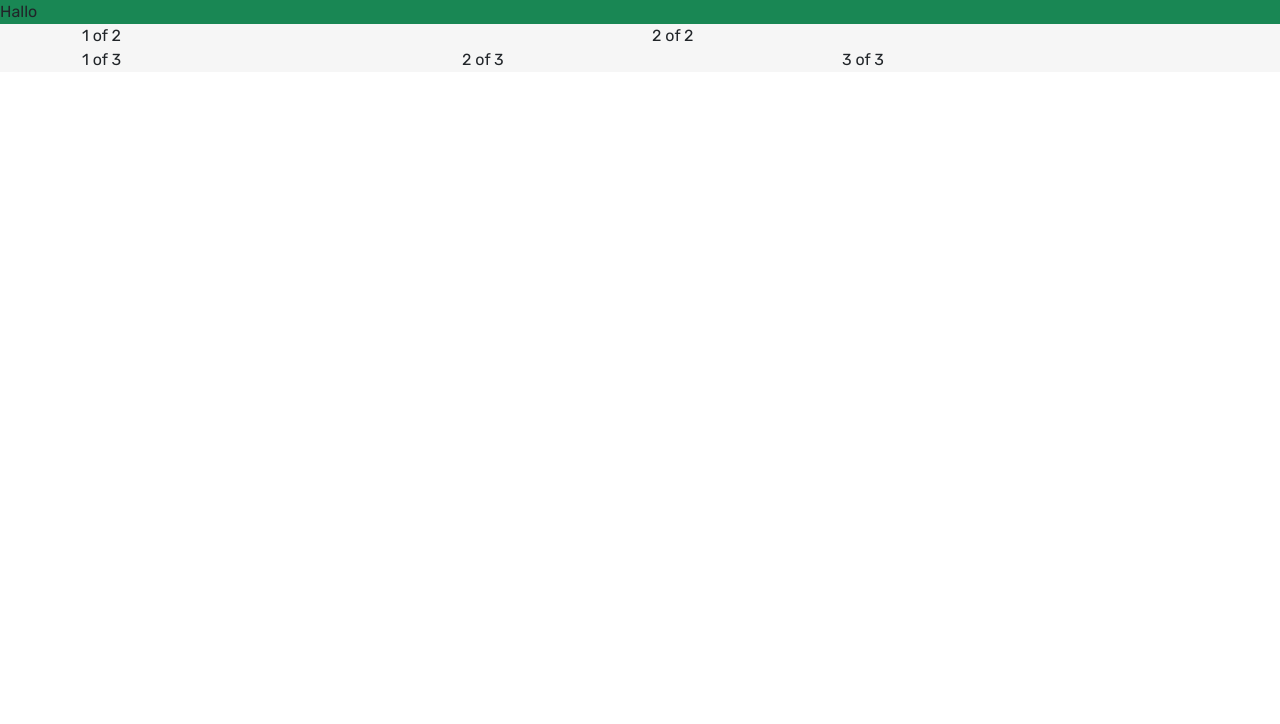
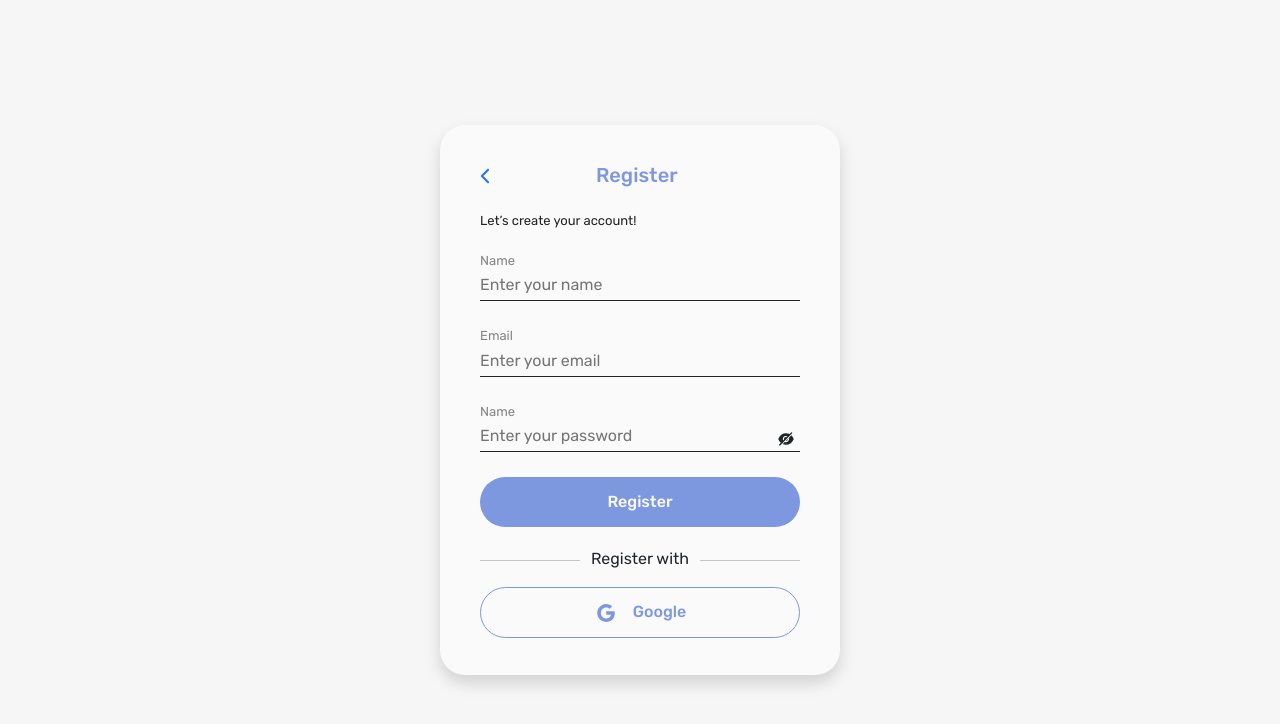
Before and after one commit to hakamfaza/Front-End-TelegramApp, a React (Create React App) app: page / in a window 1280 px wide. Shown: the top 724 px of the page. Built offline with nearby package versions, Linux system fonts and the light colour scheme.

Commit message:
add auth register

```diff
--- a/package.json
+++ b/package.json
@@ -10,6 +10,7 @@
     "bootstrap": "^5.1.3",
     "react": "^18.1.0",
     "react-dom": "^18.1.0",
+    "react-icons": "^4.4.0",
     "react-router-dom": "^6.3.0",
     "react-scripts": "5.0.1",
     "reactstrap": "^9.0.3",
--- a/src/index.css
+++ b/src/index.css
@@ -6,7 +6,8 @@
   --theme-secondary-color: rgba(246, 246, 246, 1);
   --text-primary-color: rgba(35, 35, 35, 1);
   --text-secondary-color: rgba(132, 132, 132, 1);
-  --small-object-color: rgba(255, 85, 85, 1);
+  --primary-object-color: rgba(38, 117, 236, 1);
+  --secondary-object-color: rgba(255, 85, 85, 1);
 }
 
 * {
--- a/src/pages/Register.jsx
+++ b/src/pages/Register.jsx
@@ -1,20 +1,59 @@
-import React from 'react';
-import Card from '../components/card/Card';
+import React, { useState } from 'react';
 import '../styles/auth.css';
+import { IoIosArrowBack } from 'react-icons/io';
+import { AiFillEyeInvisible, AiFillEye, AiOutlineGoogle } from 'react-icons/ai';
 
 export default function Register() {
+  const [visibel, setVisible] = useState(false);
   return (
     <div className="auth">
-      <div className="bg-success">Hallo</div>
       <div className="container">
-        <div className="row">
-          <div className="col">1 of 2</div>
-          <div className="col">2 of 2</div>
-        </div>
-        <div className="row">
-          <div className="col">1 of 3</div>
-          <div className="col">2 of 3</div>
-          <div className="col">3 of 3</div>
+        <div className="card shadow">
+          <div className="header">
+            <IoIosArrowBack className="iconBack" />
+            <p className="title">Register</p>
+          </div>
+          <p className="text">Let’s create your account!</p>
+          <form action="">
+            <div className="form">
+              <label className="label" htmlFor="username">
+                Name
+              </label>
+              <input type="text" className="input" id="username" placeholder="Enter your name" />
+            </div>
+            <div className="form">
+              <label className="label" htmlFor="email">
+                Email
+              </label>
+              <input type="email" className="input" id="email" placeholder="Enter your email" />
+            </div>
+            <div className="form">
+              <label className="label" htmlFor="password">
+                Name
+              </label>
+              <input
+                type={visibel ? 'text' : 'password'}
+                className="input"
+                id="password"
+                placeholder="Enter your password"
+              />
+              {visibel ? (
+                <AiFillEye className="isShow" onClick={() => setVisible(false)} />
+              ) : (
+                <AiFillEyeInvisible className="isShow" onClick={() => setVisible(true)} />
+              )}
+            </div>
+          </form>
+          <button className="btn">Register</button>
+          <div className="with">
+            <hr className="hr" />
+            <p>Register with</p>
+            <hr className="hr" />
+          </div>
+          <button className="btnGoogle">
+            <AiOutlineGoogle className="iconGoogle" />
+            Google
+          </button>
         </div>
       </div>
     </div>
--- a/src/styles/auth.css
+++ b/src/styles/auth.css
@@ -1,3 +1,120 @@
 .auth {
   background-color: var(--theme-secondary-color);
 }
+
+.auth .container {
+  display: flex;
+  align-items: center;
+  justify-content: center;
+  height: 100vh;
+}
+
+.auth .card {
+  background-color: var(--main-primary-color);
+  width: 400px;
+  height: 550px;
+  border: none;
+  border-radius: 25px;
+  padding: 40px;
+}
+
+.auth .header {
+  display: flex;
+  text-align: center;
+}
+
+.auth .iconBack {
+  color: var(--primary-object-color);
+  font-size: 22px;
+  margin-left: -6px;
+  cursor: pointer;
+}
+
+.auth .title {
+  font-weight: 500;
+  font-size: 20px;
+  color: var(--main-secondary-color);
+  text-align: center;
+  margin-top: -5px;
+  margin-left: 100px;
+}
+
+.auth .text {
+  color: var(--text-primary-color);
+  font-size: 13px;
+  margin-top: 5px;
+  margin-bottom: 20px;
+}
+
+.auth .label {
+  color: var(--text-secondary-color);
+  font-size: 13px;
+}
+
+.auth .form {
+  position: relative;
+  display: flex;
+  flex-direction: column;
+  margin-bottom: 25px;
+}
+
+.auth .input {
+  border: none;
+  padding: 3px 0;
+  border-bottom: 1px solid var(--text-primary-color);
+  color: var(--text-primary-color);
+  background-color: transparent;
+}
+
+.auth .input:focus {
+  outline: none;
+}
+
+.auth .isShow {
+  position: absolute;
+  top: 28px;
+  right: 5px;
+  font-size: 18px;
+  cursor: pointer;
+}
+
+.auth .with {
+  display: flex;
+  justify-content: space-between;
+  margin-top: 20px;
+}
+
+.auth .hr {
+  width: 100px;
+  text-align: center;
+  margin-top: 13px;
+}
+
+.auth .btn {
+  padding: 12px;
+  background-color: var(--main-secondary-color);
+  color: var(--main-primary-color);
+  font-size: 16px;
+  font-weight: 500;
+  border-radius: 30px;
+}
+
+.auth .btn:hover {
+  background-color: var(--main-secondary-color);
+  color: var(--main-primary-color);
+}
+
+.auth .btnGoogle {
+  padding: 12px;
+  background-color: var(--main-primary-color);
+  color: var(--main-secondary-color);
+  border: 1px solid var(--main-secondary-color);
+  font-size: 16px;
+  font-weight: 500;
+  border-radius: 30px;
+}
+
+.auth .iconGoogle {
+  margin-right: 15px;
+  font-size: 24px;
+}
```
Also changed, not shown: 1 other file (tests, documents, lock files or other folders).
